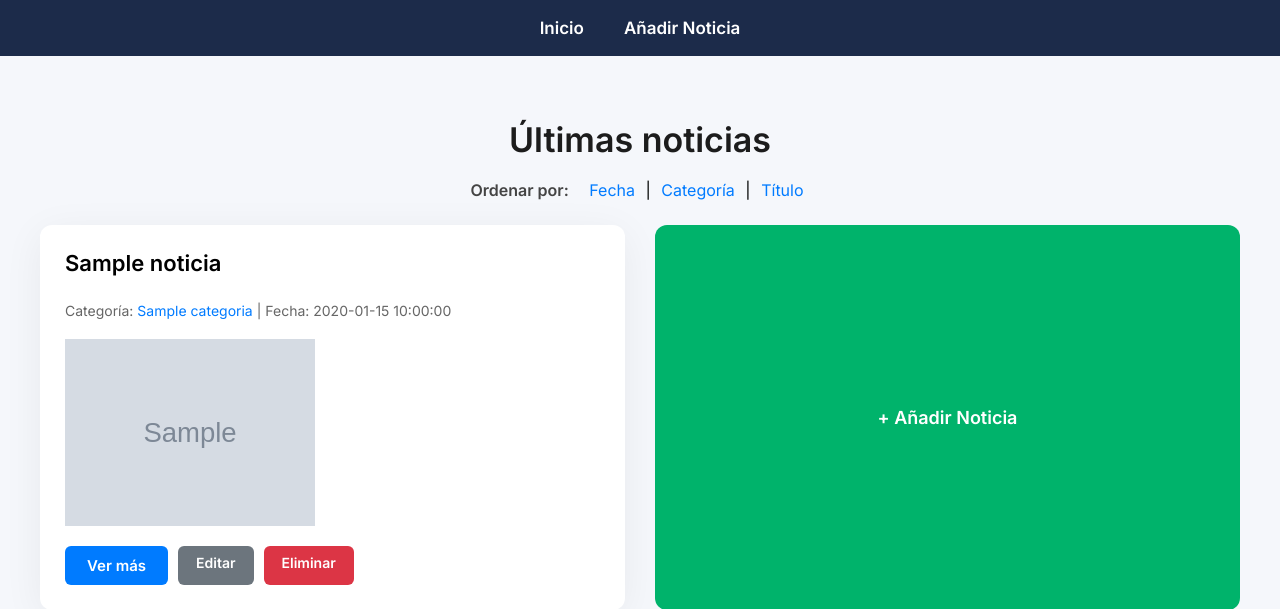
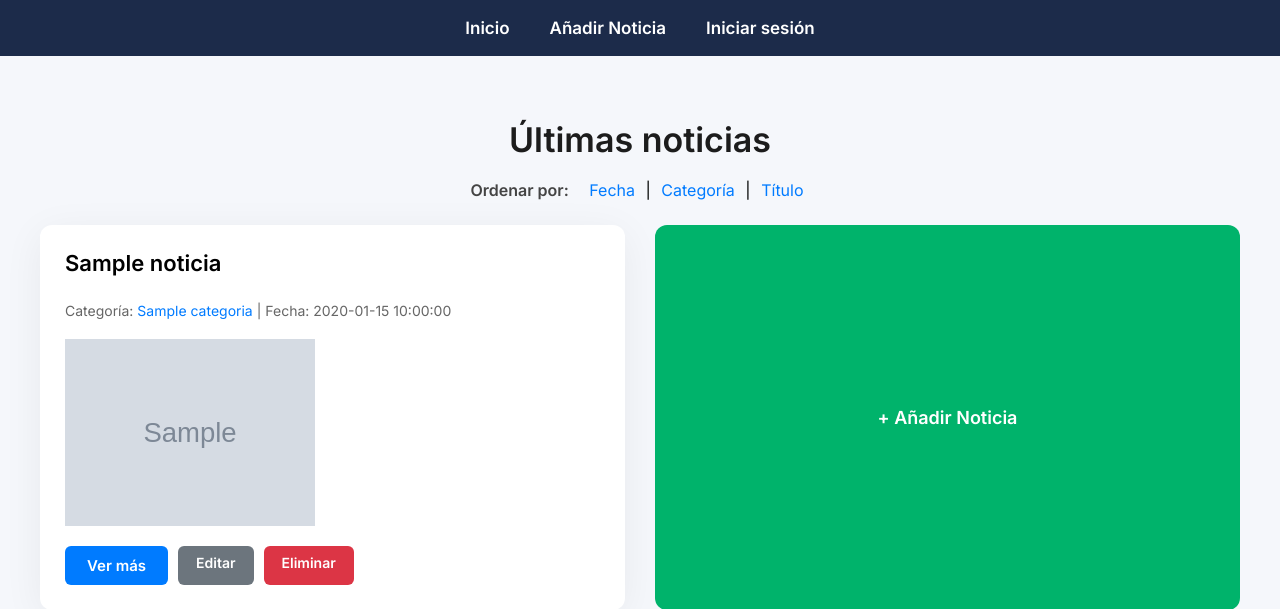
Before and after one commit to SharmarAndrey/BBDD, a PHP site: page /index.php in a window 1280 px wide. Shown: the top 609 px of the page. Run offline with PHP 8.4, Linux system fonts and the light colour scheme; tables that the repository leaves empty or names only in its code hold one stand-in row (values such as "Sample post"); grey boxes marked "Sample" are stand-in pictures.

Commit message:
styles css

```diff
--- a/noticias/partials/footer.php
+++ b/noticias/partials/footer.php
@@ -1,6 +1,6 @@
 </main>
 <footer>
-  <p>© <?= date('Y') ?> Curso NAscor</p>
+    <p>© <?= date('Y') ?> Curso NAscor</p>
 </footer>
 </body>
 </html>
--- a/noticias/partials/header.php
+++ b/noticias/partials/header.php
@@ -1,17 +1,27 @@
+<?php session_start(); ?>
 <!DOCTYPE html>
 <html lang="es">
 <head>
     <meta charset="UTF-8">
     <title>Noticias</title>
-    <link rel="stylesheet" href="css/style.css">
+<link rel="stylesheet" href="css/style.css">
+
     <link href="https://fonts.googleapis.com/css2?family=Inter:wght@400;600&display=swap" rel="stylesheet">
 </head>
 <body>
 <header>
     <nav>
-        <ul>
+        <ul class="nav-list">
             <li><a href="index.php">Inicio</a></li>
             <li><a href="anadir_noticia.php">Añadir Noticia</a></li>
+            <li class="nav-user">
+                <?php if (isset($_SESSION['user'])): ?>
+                    Bienvenido, <?= htmlspecialchars($_SESSION['user']) ?> |
+                    <a href="logout.php">Cerrar sesión</a>
+                <?php else: ?>
+                    <a href="login.html">Iniciar sesión</a>
+                <?php endif; ?>
+            </li>
         </ul>
     </nav>
 </header>
```
